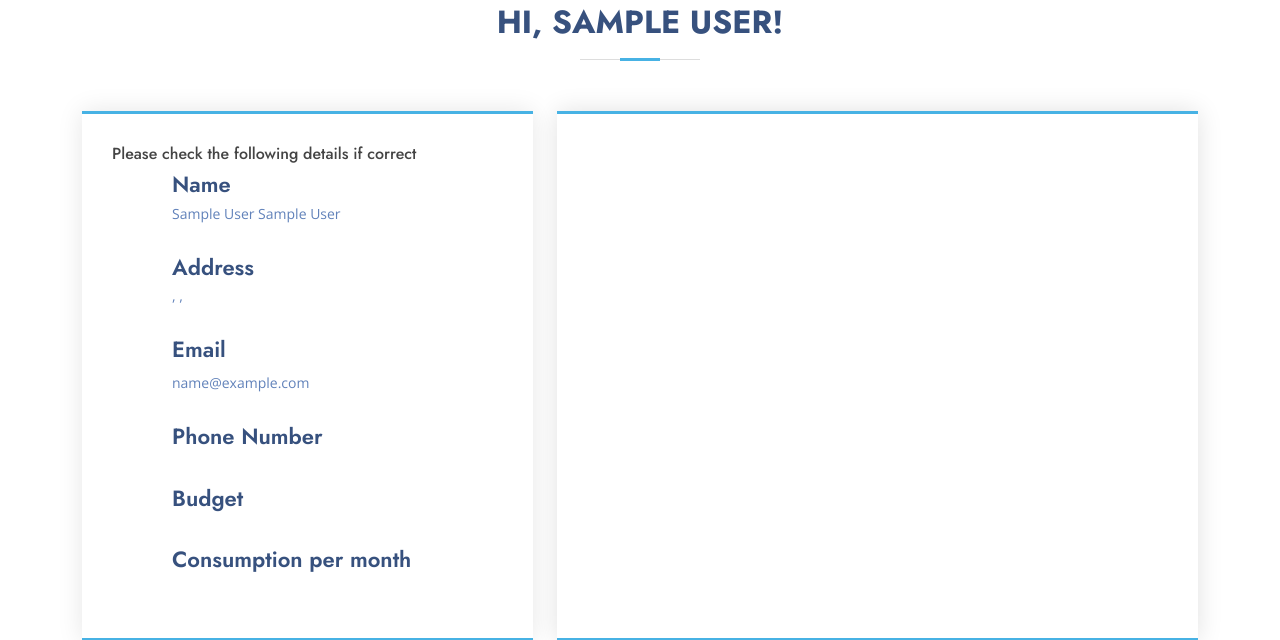
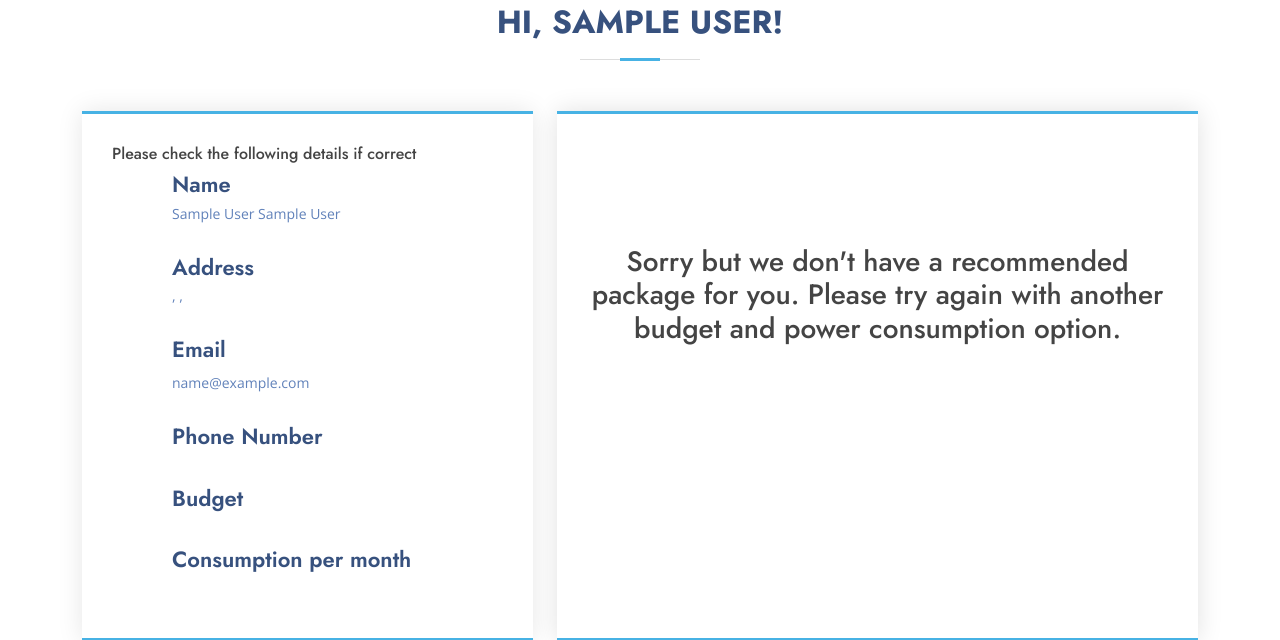
Before and after one commit to icayeli/solarx, a PHP site: page /quote-details.php in a window 1280 px wide. Shown: the part 232-872 px from the top of the page. Run offline with PHP 8.4, Linux system fonts and the light colour scheme; the visitor is signed in with stand-in values (Sample User, id 1); data comes from the database, SQL or seed files in the repository.

Commit message:
Update quote-details.php

```diff
--- a/quote-details.php
+++ b/quote-details.php
@@ -235,6 +235,13 @@ else{
 <?php
 		}
 	}
+  else{
+
+    echo "<h3 align='center'><br><br><br>Sorry but we don't have a recommended package for you. Please try again with another budget and power consumption option.</h3>";
+
+
+  }
+
 ?>
       </div>
     </form>
```
